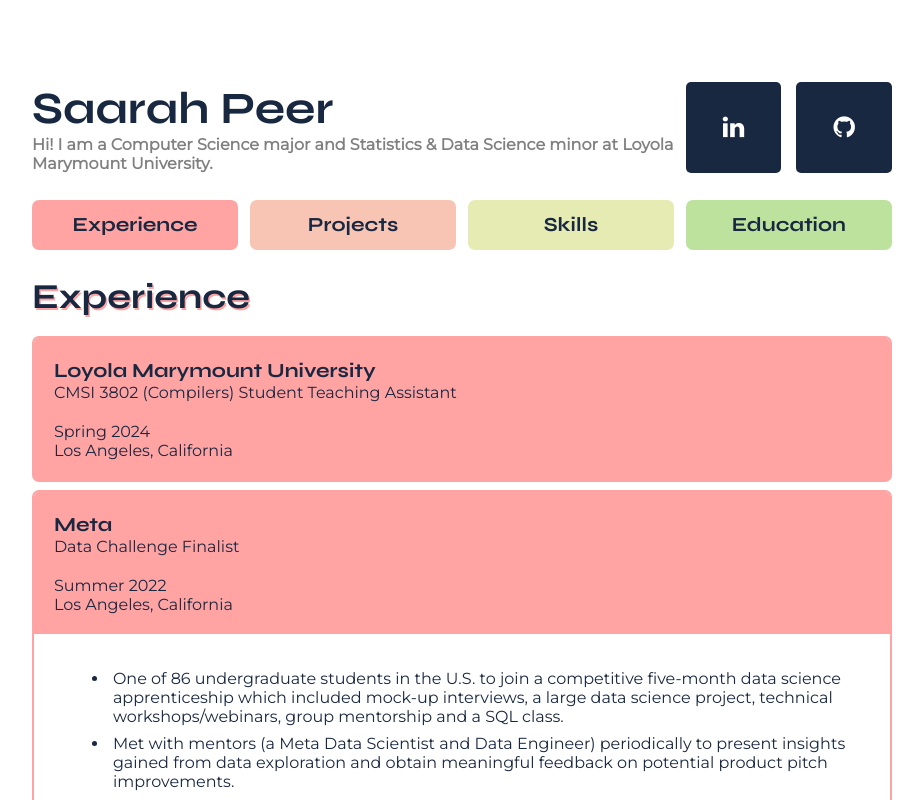
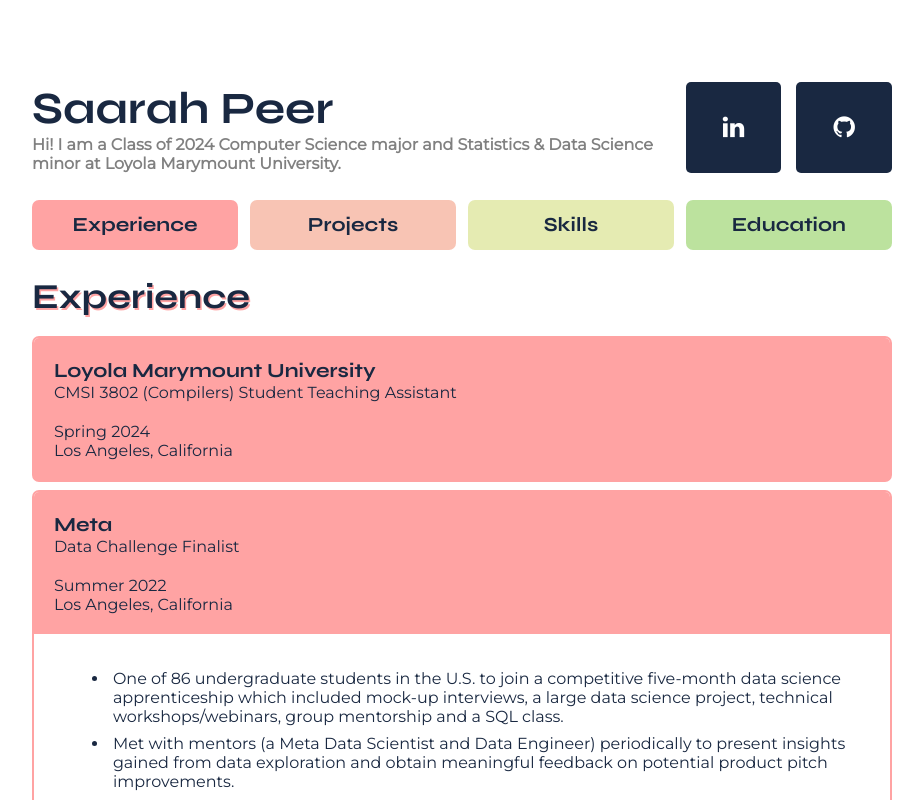
Before and after one commit to speer987/personal-website, a React (Create React App) app: page / in a window 1280 px wide. Shown: the top 800 px of the page, without its empty margins (178-1101 px from the left). Built offline with nearby package versions, Linux system fonts and the light colour scheme.

Commit message:
adding updates to role

```diff
--- a/src/App.js
+++ b/src/App.js
@@ -15,7 +15,7 @@
       <div id="body-wo-footer">
         <Header
           role={
-            "Computer Science major and Statistics & Data Science minor at Loyola Marymount University"
+            "Class of 2024 Computer Science major and Statistics & Data Science minor at Loyola Marymount University"
           }
         />
         <NavBar />
```
